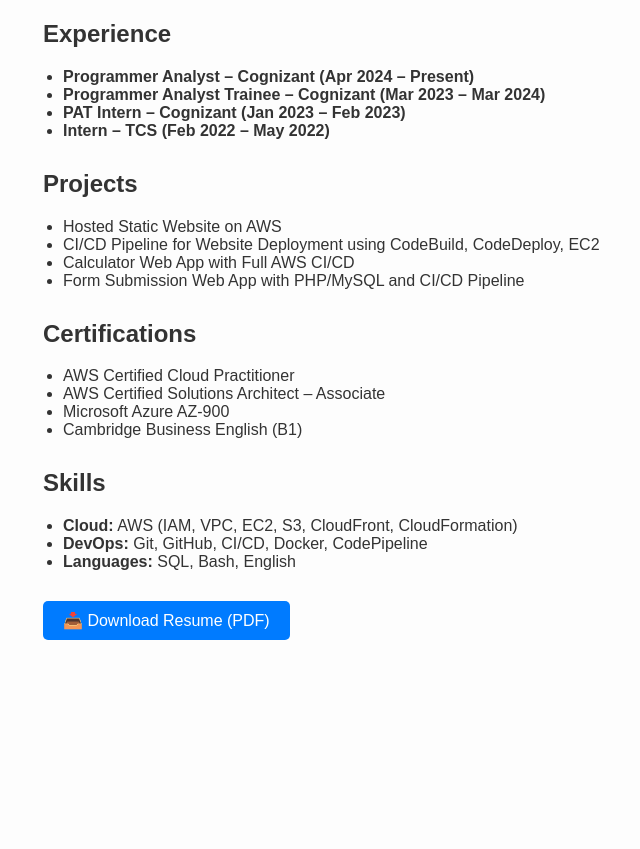
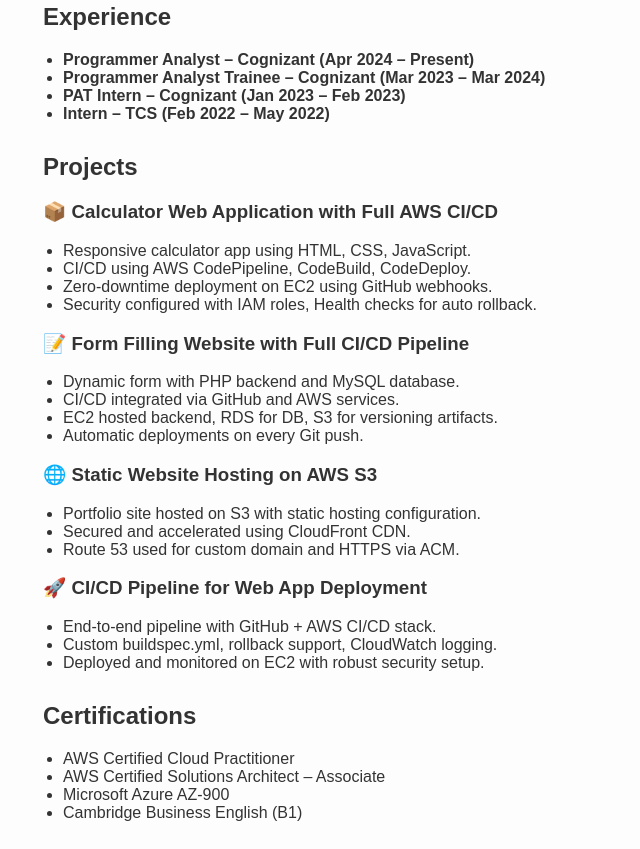
Before and after one commit to DanielDJGIT/render-docker-node-app, a website: page public/index.html in a window 1280 px wide. Shown: the part 373-1222 px from the top of the page, without its empty margins (147-787 px from the left). Before the commit the page ends 1063 px from the top, so only its background shows below. Drawn offline with Linux system fonts and the light colour scheme.

Commit message:
Full portfolio with expanded projects and dark mode

```diff
--- a/public/index.html
+++ b/public/index.html
@@ -29,8 +29,13 @@
       transition: all 0.3s ease;
     }
 
-    h1, h2 {
+    h1, h2, h3 {
       color: var(--text-color);
+    }
+
+    h1 {
+      font-size: 2em;
+      margin-bottom: 5px;
     }
 
     .contact {
@@ -145,11 +150,35 @@
 
   <div class="section">
     <h2>Projects</h2>
+
+    <h3>📦 Calculator Web Application with Full AWS CI/CD</h3>
     <ul>
-      <li>Hosted Static Website on AWS</li>
-      <li>CI/CD Pipeline for Website Deployment using CodeBuild, CodeDeploy, EC2</li>
-      <li>Calculator Web App with Full AWS CI/CD</li>
-      <li>Form Submission Web App with PHP/MySQL and CI/CD Pipeline</li>
+      <li>Responsive calculator app using HTML, CSS, JavaScript.</li>
+      <li>CI/CD using AWS CodePipeline, CodeBuild, CodeDeploy.</li>
+      <li>Zero-downtime deployment on EC2 using GitHub webhooks.</li>
+      <li>Security configured with IAM roles, Health checks for auto rollback.</li>
+    </ul>
+
+    <h3>📝 Form Filling Website with Full CI/CD Pipeline</h3>
+    <ul>
+      <li>Dynamic form with PHP backend and MySQL database.</li>
+      <li>CI/CD integrated via GitHub and AWS services.</li>
+      <li>EC2 hosted backend, RDS for DB, S3 for versioning artifacts.</li>
+      <li>Automatic deployments on every Git push.</li>
+    </ul>
+
+    <h3>🌐 Static Website Hosting on AWS S3</h3>
+    <ul>
+      <li>Portfolio site hosted on S3 with static hosting configuration.</li>
+      <li>Secured and accelerated using CloudFront CDN.</li>
+      <li>Route 53 used for custom domain and HTTPS via ACM.</li>
+    </ul>
+
+    <h3>🚀 CI/CD Pipeline for Web App Deployment</h3>
+    <ul>
+      <li>End-to-end pipeline with GitHub + AWS CI/CD stack.</li>
+      <li>Custom buildspec.yml, rollback support, CloudWatch logging.</li>
+      <li>Deployed and monitored on EC2 with robust security setup.</li>
     </ul>
   </div>
 
@@ -180,7 +209,6 @@
     const toggleBtn = document.getElementById('toggleMode');
     const body = document.body;
 
-    // Load preference
     if (localStorage.getItem('theme') === 'dark') {
       body.classList.add('dark');
       toggleBtn.innerText = '☀️ Light Mode';
```
